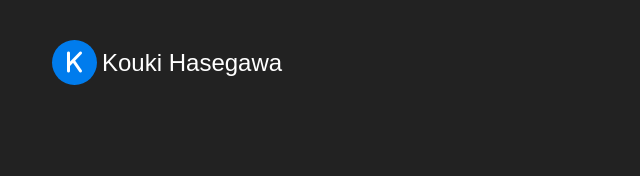
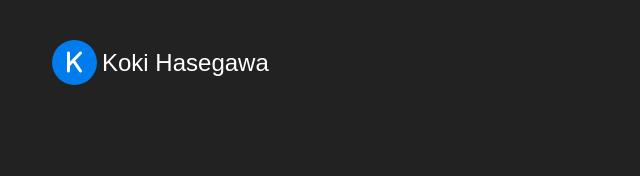
Before and after one commit to KokiHasegawaEspinal/ImKokiHasegawa.github.io, a plain HTML site: page index.html in a window 1280 px wide. Shown: the top 176 px of the page, 0-640 px from the left. Drawn offline with nearby package versions, Linux system fonts and the light colour scheme.

```diff
--- a/index.html
+++ b/index.html
@@ -16,7 +16,7 @@
             <header>
                 <div class="logo">
                     <i class="fa-solid fa-k"></i>
-                    <div class="logo-text">Kouki Hasegawa</div>
+                    <div class="logo-text">Koki Hasegawa</div>
                 </div>
                 <nav>
                     <div class="togglebtn">
```
